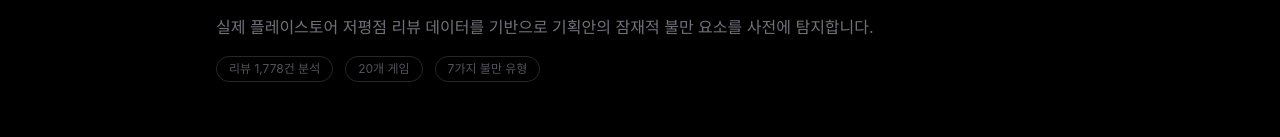
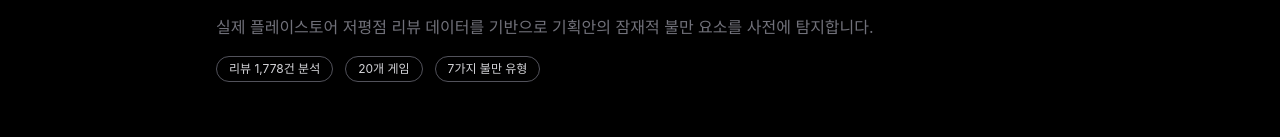
Before and after one commit to myoungrel/supercent, a Next.js app: page / in a window 1280 px wide. Shown: the part 175-312 px from the top of the page. Built offline with nearby package versions, Linux system fonts and the light colour scheme.

Commit message:
fix: 데이터 뱃지 가시성 개선

```diff
--- a/app/page.tsx
+++ b/app/page.tsx
@@ -248,13 +248,13 @@
             실제 플레이스토어 저평점 리뷰 데이터를 기반으로 기획안의 잠재적 불만 요소를 사전에 탐지합니다.
           </p>
           <div className="flex items-center gap-3">
-            <span className="text-xs text-zinc-600 border border-zinc-800 rounded-full px-3 py-1">
+            <span className="text-xs text-zinc-300 border border-zinc-600 rounded-full px-3 py-1">
               리뷰 1,778건 분석
             </span>
-            <span className="text-xs text-zinc-600 border border-zinc-800 rounded-full px-3 py-1">
+            <span className="text-xs text-zinc-300 border border-zinc-600 rounded-full px-3 py-1">
               20개 게임
             </span>
-            <span className="text-xs text-zinc-600 border border-zinc-800 rounded-full px-3 py-1">
+            <span className="text-xs text-zinc-300 border border-zinc-600 rounded-full px-3 py-1">
               7가지 불만 유형
             </span>
           </div>
```
